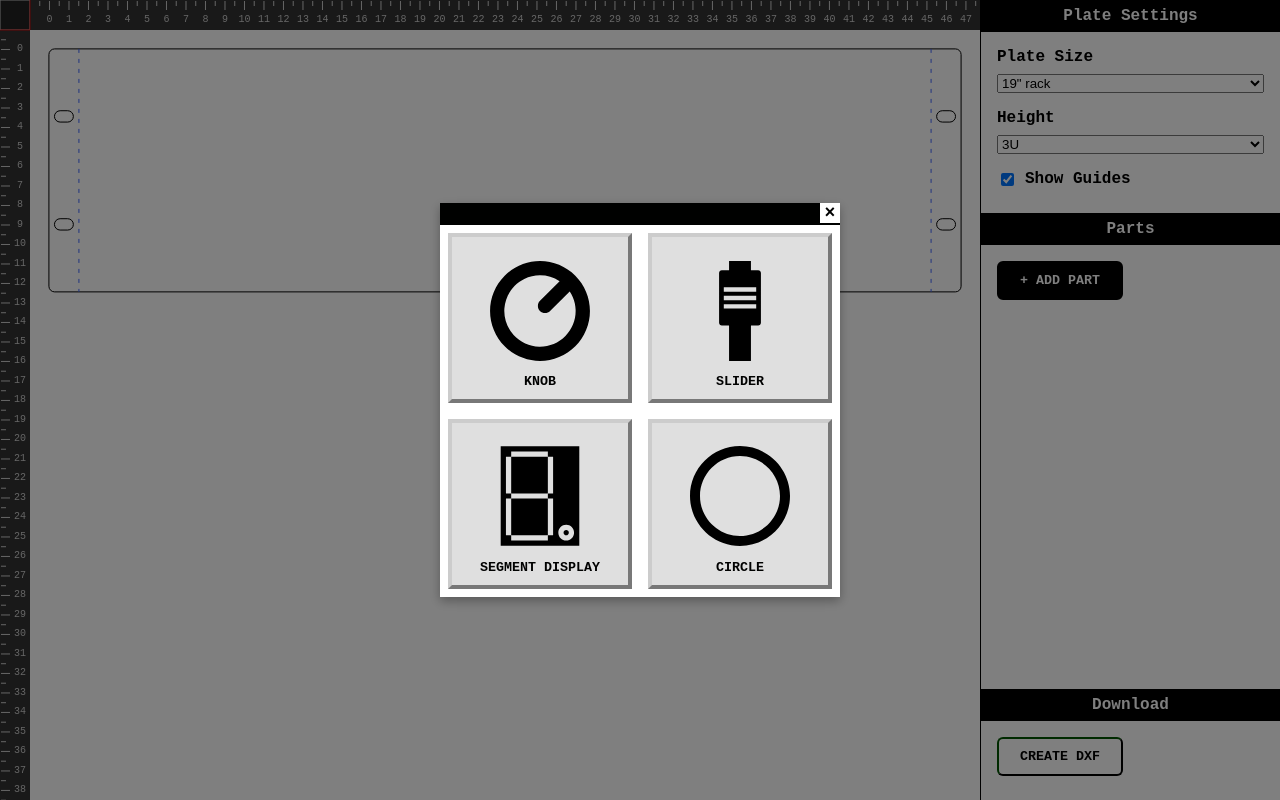
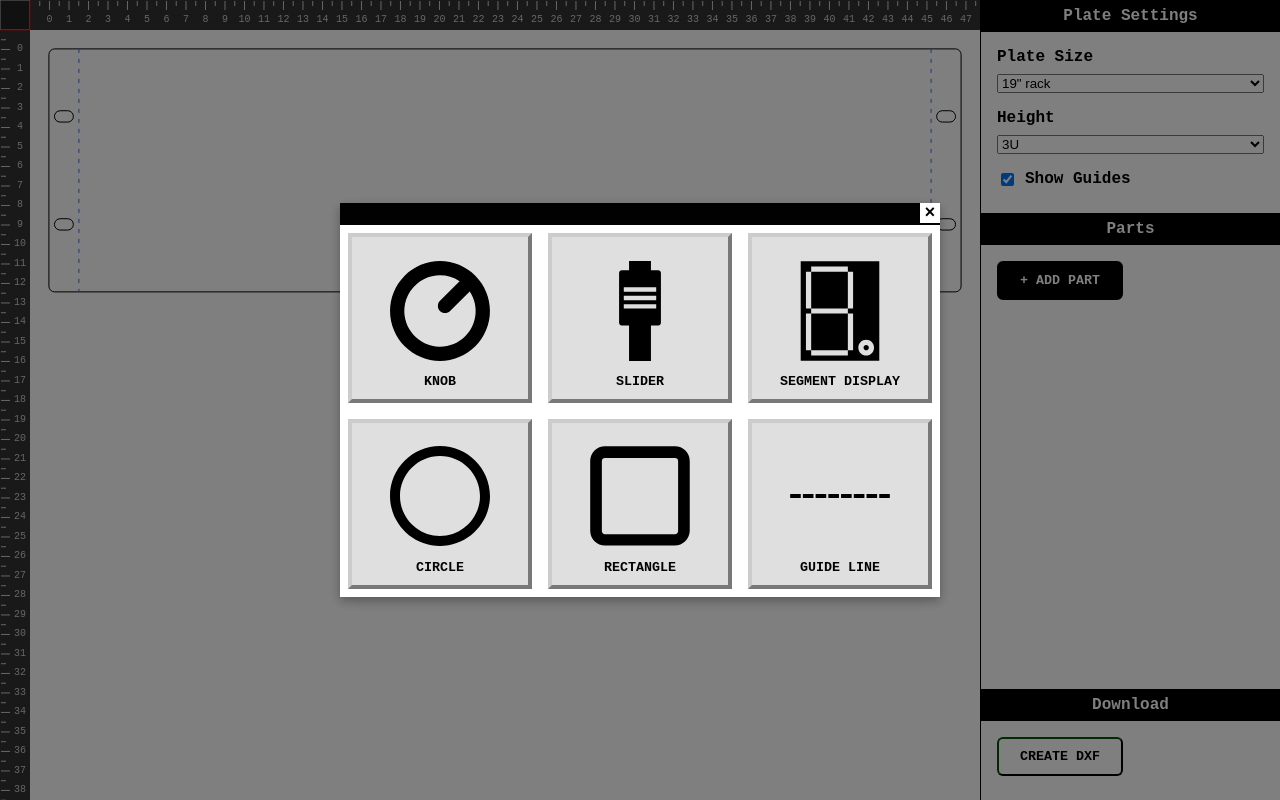
Before and after one commit to Gaya/wreckeys-plate-designer, a React (Create React App) app: page / in a window 1280 px wide. Both pictures are taken after a click on the button "+ ADD PART". Built offline with nearby package versions, Linux system fonts and the light colour scheme.

Commit message:
feat: add ability to add rect part

```diff
--- a/src/components/SideBar/Parts/PartOptions.tsx
+++ b/src/components/SideBar/Parts/PartOptions.tsx
@@ -56,6 +56,48 @@ function PartOptions({ part }: PartOptionsProps) {
           <div className="info">Track size: {part.options.length - 4}mm</div>
         </fieldset>
       )}
+      {'width' in part.options && (
+        <fieldset>
+          <label htmlFor="width">Width (mm):</label>
+          <input
+            id="width"
+            type="number"
+            value={part.options.width}
+            onChange={(e) => {
+              const width = parseFloat(e.target.value)
+              actions.updatePartOptions(part.id, { width });
+            }}
+          />
+        </fieldset>
+      )}
+      {'height' in part.options && (
+        <fieldset>
+          <label htmlFor="height">Height (mm):</label>
+          <input
+            id="height"
+            type="number"
+            value={part.options.height}
+            onChange={(e) => {
+              const height = parseFloat(e.target.value)
+              actions.updatePartOptions(part.id, { height });
+            }}
+          />
+        </fieldset>
+      )}
+      {'radius' in part.options && (
+        <fieldset>
+          <label htmlFor="radius">Rounded Corners (mm):</label>
+          <input
+            id="radius"
+            type="number"
+            value={part.options.radius}
+            onChange={(e) => {
+              const radius = parseFloat(e.target.value)
+              actions.updatePartOptions(part.id, { radius });
+            }}
+          />
+        </fieldset>
+      )}
     </div>
   );
 }
--- a/src/components/SideBar/Parts/Parts.scss
+++ b/src/components/SideBar/Parts/Parts.scss
@@ -2,13 +2,13 @@
   ul {
     display: flex;
     flex-wrap: wrap;
-    width: 400px;
+    width: 600px;
   }
 
   ul li {
     display: flex;
     flex-direction: column;
-    width: 50%;
+    width: 33%;
     flex-grow: 1;
     flex-shrink: 0;
     padding: 0.5em;
--- a/src/components/SideBar/Parts/Parts.tsx
+++ b/src/components/SideBar/Parts/Parts.tsx
@@ -2,6 +2,9 @@ import { useCallback, useState } from 'react';
 
 import { knobPart } from '../../../parts/knob';
 import { plateToPart } from '../../../parts/plate';
+import { circlePart } from '../../../parts/circle';
+import { sliderPart } from '../../../parts/slider';
+import { segmentPart } from '../../../parts/segment';
 
 import { useAppContext } from '../../App/AppContextProvider';
 import Modal from '../../Modal/Modal';
@@ -10,12 +13,12 @@ import knob from './knob.svg';
 import slider from './slider.svg';
 import segment from './segment.svg';
 import circle from './circle.svg';
+import rect from './rect.svg';
+import guide from './guide.svg';
 
 import './Parts.scss';
 import PartRow from './PartRow';
-import { circlePart } from '../../../parts/circle';
-import { sliderPart } from '../../../parts/slider';
-import { segmentPart } from '../../../parts/segment';
+import { rectPart } from '../../../parts/rect';
 
 function Parts() {
   const { state, actions } = useAppContext();
@@ -50,6 +53,10 @@ function Parts() {
 
       case 'segment':
         part = segmentPart();
+        break;
+
+      case 'rect':
+        part = rectPart();
         break;
     }
 
@@ -93,6 +100,18 @@ function Parts() {
                   Circle
                 </button>
               </li>
+              <li>
+                <button type="button" onClick={() => onAddPart('rect')}>
+                  <img src={rect} alt="Rectangle" />
+                  Rectangle
+                </button>
+              </li>
+              <li>
+                <button type="button" onClick={() => onAddPart('guide')}>
+                  <img src={guide} alt="Guide Line" />
+                  Guide Line
+                </button>
+              </li>
             </ul>
           </section>
         )}
--- /dev/null
+++ b/src/parts/rect.ts
@@ -0,0 +1,43 @@
+import { nanoid } from 'nanoid';
+
+import lines from './lines';
+
+export function rectPart(width = 40, height = 30): RectPart {
+  return {
+    id: nanoid(),
+    name: `Rectangle`,
+    type: 'rect',
+    width: function () {
+      return this.options.width;
+    },
+    height: function () {
+      return this.options.height;
+    },
+    offsetX: 0,
+    offsetY: 0,
+    rotation: 0,
+    options: {
+      radius: 0,
+      width,
+      height,
+    },
+    generateLines: function() {
+      const { radius, width, height } = this.options;
+
+      return  [
+        {
+          id: 'rect_hole',
+          type: 'rect',
+          radius,
+          width,
+          height,
+          position: {
+            x: 0,
+            y: 0,
+          },
+        },
+      ];
+    },
+    lines,
+  };
+}
```
Also changed, not shown: src/react-app-env.d.ts (+10 -1 lines).
